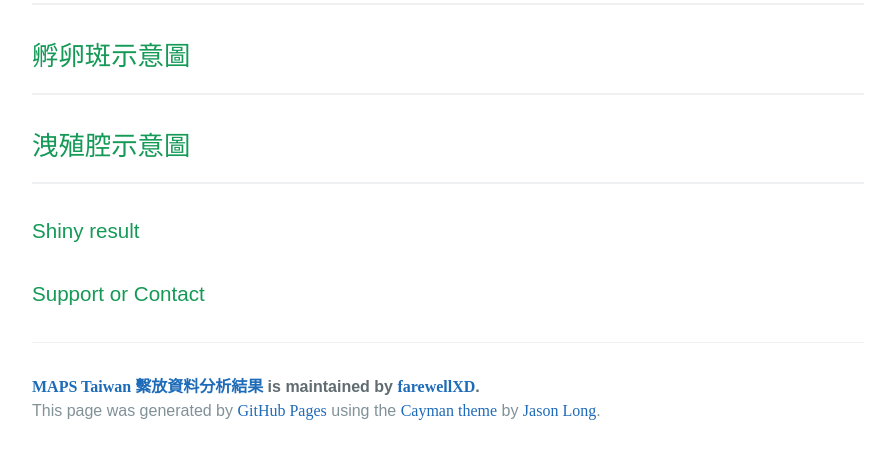
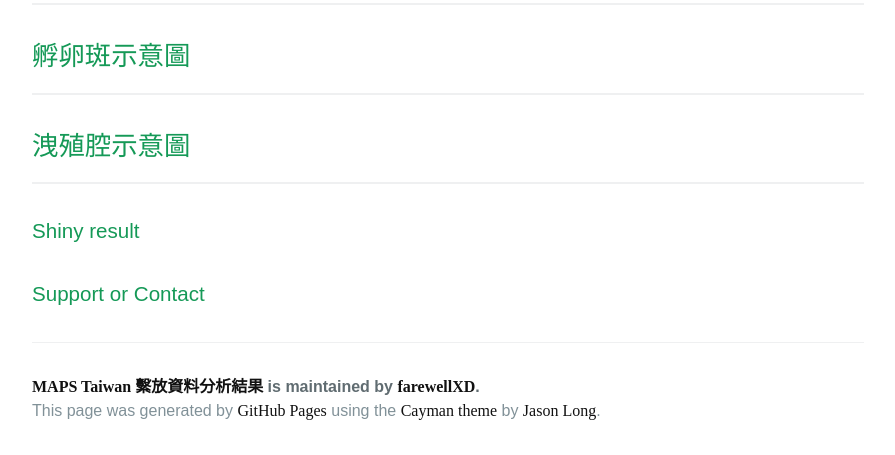
Before and after one commit to farewellXD/shiny_MAPS, a plain HTML site: page index.html in a window 1280 px wide. Shown: the part 1220-1675 px from the top of the page, without its empty margins (192-1087 px from the left). Drawn offline with Linux system fonts and the light colour scheme.

Commit message:
Update stylesheet.css

```diff
--- a/stylesheets/stylesheet.css
+++ b/stylesheets/stylesheet.css
@@ -10,7 +10,7 @@ body {
 
 
 a {
-  color: #1e6bb8;
+  color: #111111;
   font-family: "微軟正黑體";
   text-decoration: none; }
 a.anchor {
```
